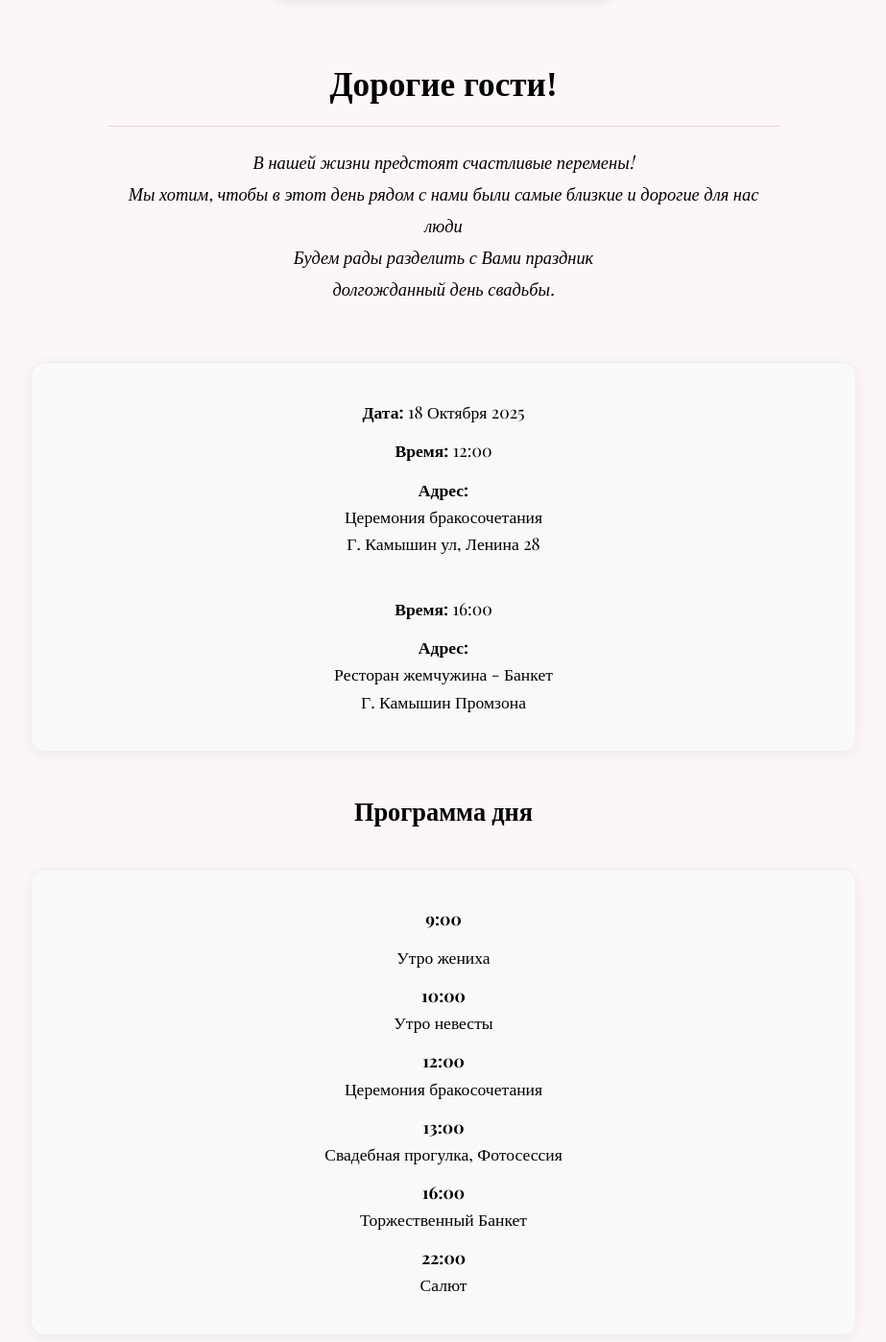
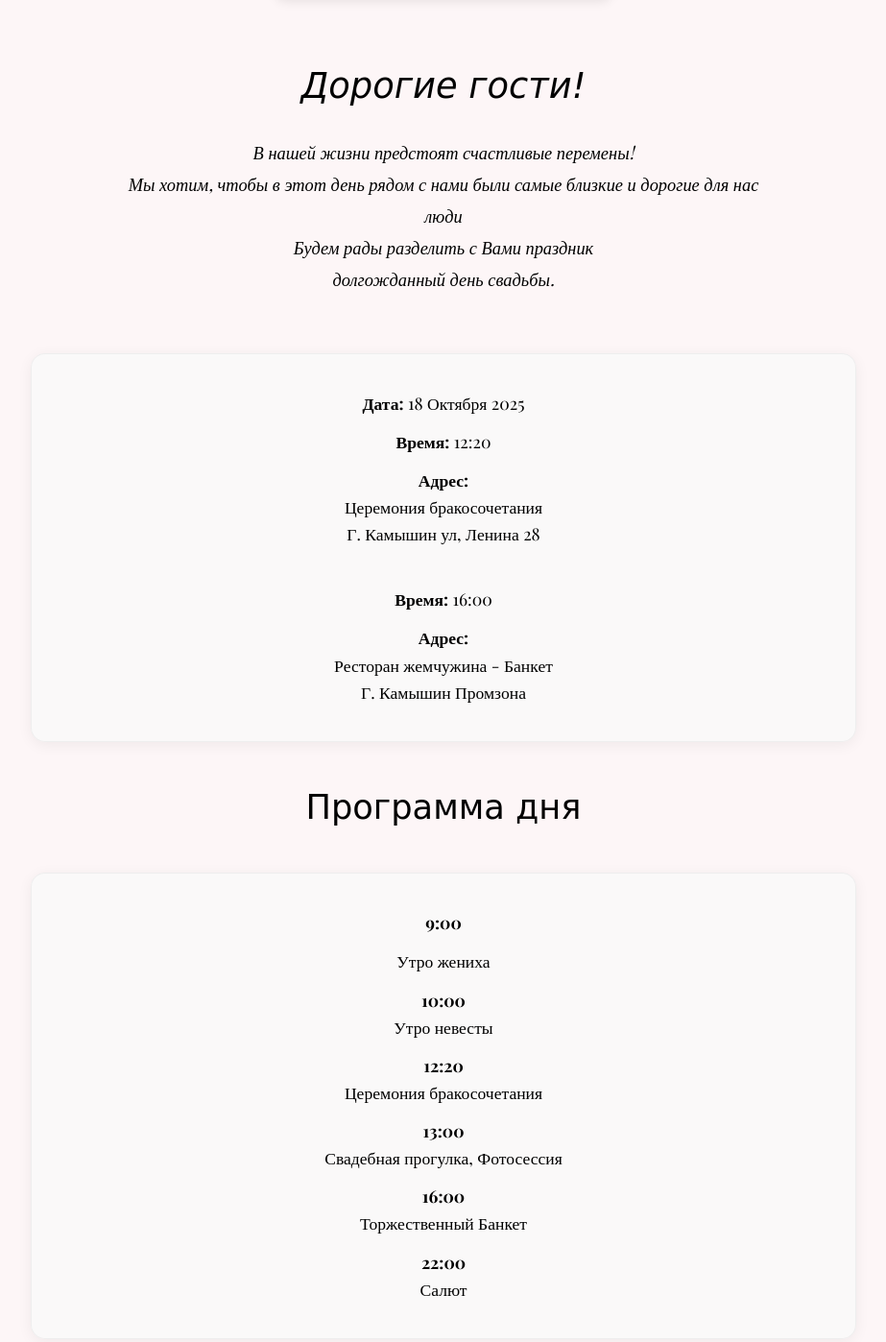
Before and after one commit to AMLETIK09/nyne-svadba, a plain HTML site: page index.html in a window 1280 px wide. Shown: the part 1351-2749 px from the top of the page at 96% size, without its empty margins (178-1101 px from the left). Drawn offline with nearby package versions, Linux system fonts and the light colour scheme; a web font is replaced by a local one.

Commit message:
Update index.html

```diff
--- a/index.html
+++ b/index.html
@@ -3,7 +3,7 @@
 <head>
   <meta charset="UTF-8">
   <meta name="viewport" content="width=device-width, initial-scale=1.0">
-  <title>Arutun & Nune Family</title>
+  <title>Арутюн & Нуне Приглашение на свадьбу</title>
 
   <link rel="preconnect" href="https://fonts.googleapis.com">
   <link rel="preconnect" href="https://fonts.gstatic.com" crossorigin>
@@ -69,13 +69,13 @@
     <section class="photos fade-in-up">
       <div class="photo-card">
         <img src="images/one.jpg" alt="Виктор">
-        <p class="groom-name">Арутюн & Нуне</p>
+        <p class="groom-name" style="font-family: 'Aquarelle', cursive; font-size: 2em;" >Арутюн & Нуне</p>
       </div>
     </section>
 
     <!-- Детали мероприятия -->
     <section class="custom-text fade-in-up">
-      <h2>Дорогие гости!</h2>
+    <div style="font-family: 'Aquarelle', cursive; font-size: 2em;">Дорогие гости!</div>
       <p>
         В нашей жизни предстоят счастливые перемены!<br>
 Мы хотим, чтобы в этот день рядом с нами были самые близкие и дорогие для нас люди<br>
@@ -87,7 +87,7 @@
     <!-- Информация о событии -->
     <section class="info fade-in-up">
       <p><strong>Дата:</strong> 18 Октября 2025</p>
-      <p><strong>Время:</strong> 12:00</p>
+      <p><strong>Время:</strong> 12:20</p>
       <p><strong>Адрес:</strong> <br>Церемония бракосочетания<br>
 Г. Камышин ул, Ленина 28<br></p>
       <p><strong><br>Время:</strong> 16:00</p>
@@ -96,7 +96,7 @@
 
 
     <section class="timeline fade-in-up">
-  <h2 class="timeline-title">Программа дня</h2>
+  <div style="font-family: 'Aquarelle', cursive; font-size: 2em;">Программа дня</div>
 
       <!-- Информация о событии -->
 
@@ -104,7 +104,7 @@
       <p><strong>9:00</strong></p>
       <p></strong>Утро жениха</p>
       <p><strong>10:00</strong><br>Утро невесты </p>
-      <p><strong>12:00</strong> <br>Церемония бракосочетания </p>
+      <p><strong>12:20</strong> <br>Церемония бракосочетания </p>
       <p><strong>13:00</strong> <br>Свадебная прогулка, Фотосессия </p>
       <p><strong>16:00</strong> <br>Торжественный Банкет</p>
       <p><strong>22:00</strong> <br>Салют</p>
@@ -116,7 +116,7 @@
 
     <!-- Дресс-код -->
     <section class="dress-code-exact fade-in-up">
-      <h2>ДРЕСС-КОД</h2>
+      <div style="font-family: 'Aquarelle', cursive; font-size: 2em;">Дресс-код</div>
       <div class="dress-text">
         <p>Мы с особым трепетом готовимся к этому дню!</p>
         <p>Просим поддержать нас Вашим хорошим настроением,<br>а так же прекрасным однотонным нарядом в приглушенных пудровых оттенках.</p>
@@ -164,7 +164,7 @@
     </form>
   </main>
 
-    <!-- Элементы для музыки -->
+      <!-- Элементы для музыки -->
   <audio id="background-music" loop>
     <source src="romantic.mp3" type="audio/mpeg">
   </audio>
```
